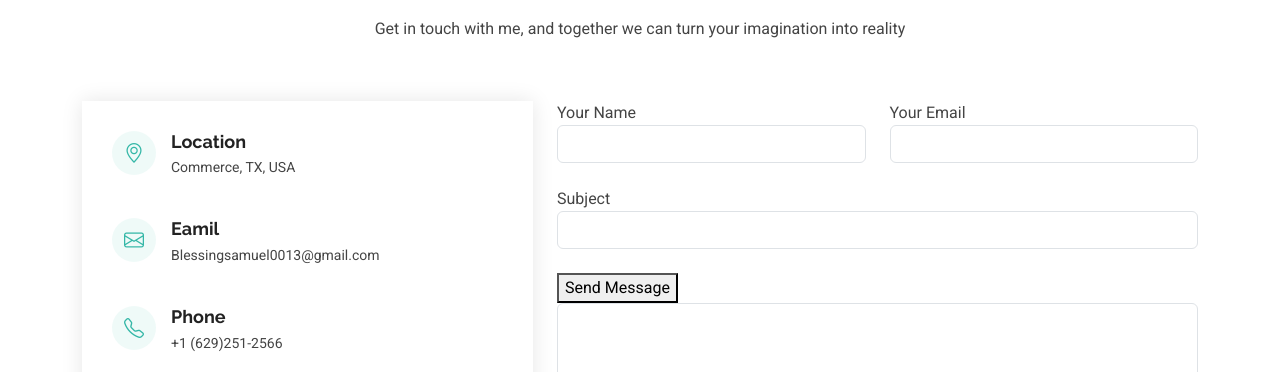
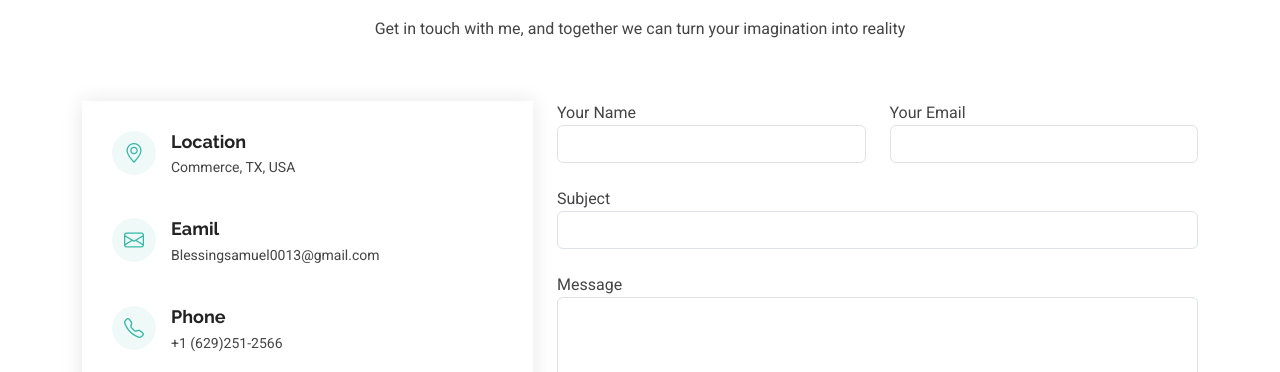
Before and after one commit to Blessingzeal/Blessingzeal.github.io, a plain HTML site: page contact.html in a window 1280 px wide. Shown: the part 204-576 px from the top of the page. Drawn offline with Linux system fonts and the light colour scheme.

Commit message:
Update contact.html

```diff
--- a/contact.html
+++ b/contact.html
@@ -140,13 +140,14 @@
                   </div>
 
                   <div class="col-md-12">
-                    <button type="submit" class="btn-get-started">Send Message</button>
+                    <label for="message-field">Message</label>
                     <textarea name="message" id="message-field" rows="10" class="form-control" required></textarea>
                   </div>
 
                   <div class="col-md-12 text-center">
-                    <button type="submit">Send Message</button>
+                    <button type="submit" class="btn-get-started">Send Message</button>
                   </div>
+
                 </div>
               </form>
 
```
